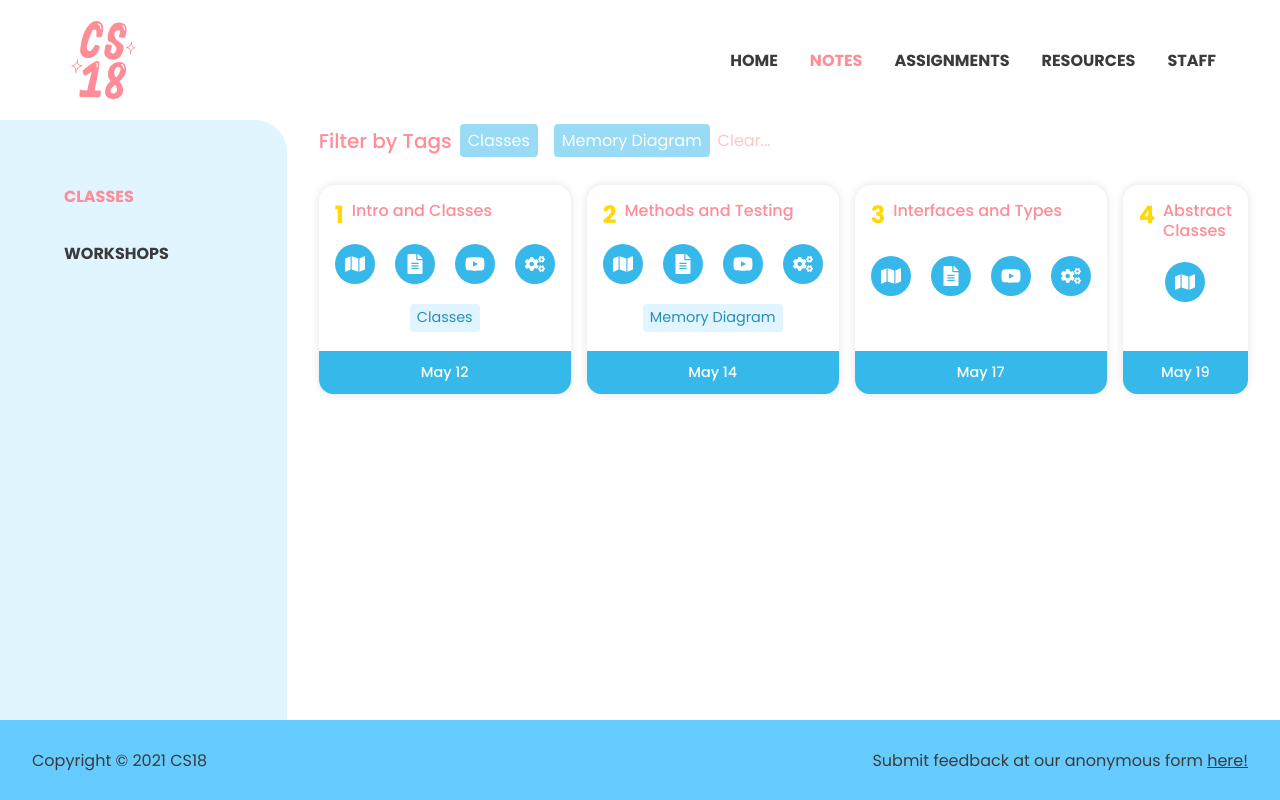
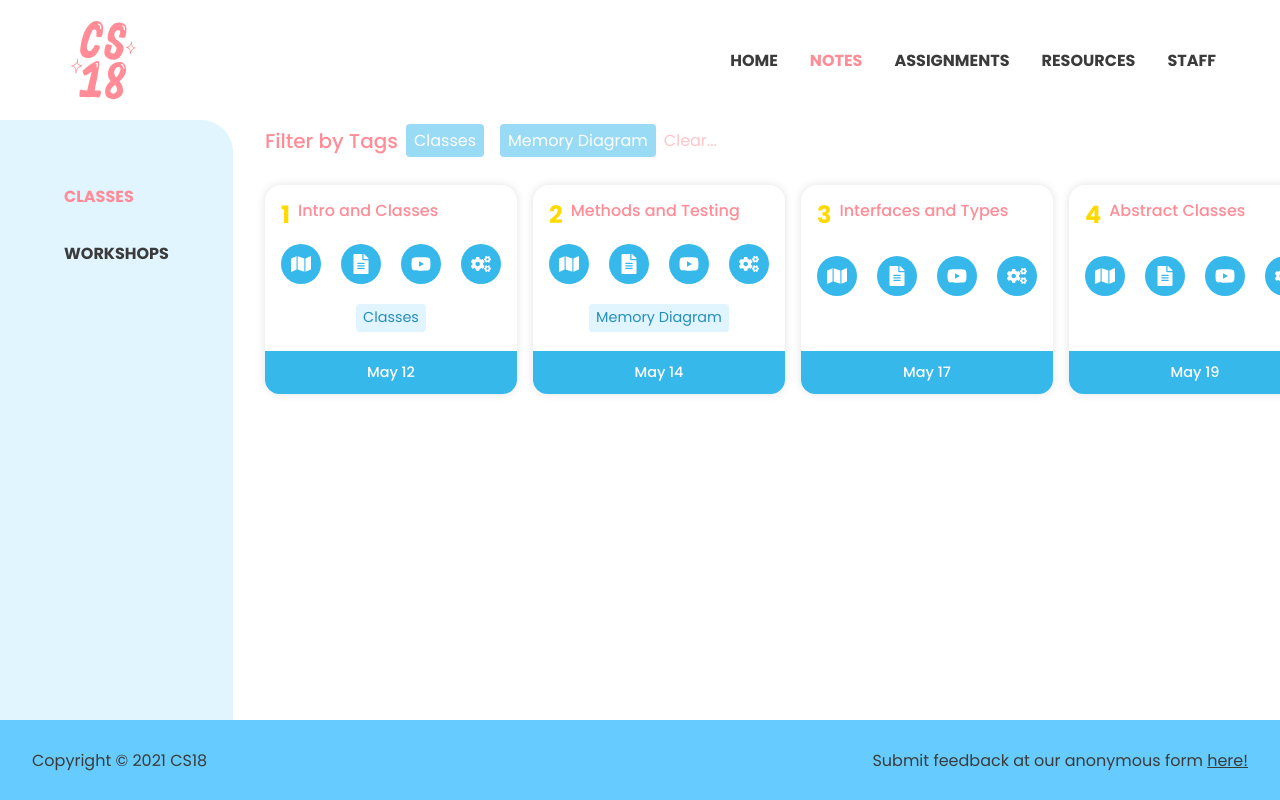
Before and after one commit to cs18-summer-2021/cs18-summer-2021.github.io, a React (Create React App) app: page /classes in a window 1280 px wide. Built offline with nearby package versions, Linux system fonts and the light colour scheme.

Commit message:
lec 4 notes

```diff
--- a/src/Info/Notes/Classes/Classes.js
+++ b/src/Info/Notes/Classes/Classes.js
@@ -86,7 +86,10 @@ const classes = [
     {
 	number: 4, title: "Abstract Classes", outDate: "May 19", active: true,
 	links: [
-	    makeIcon(iconType.SETUP, "https://hackmd.io/@cs18-spring-2021/lec04setup-sum")
+	    makeIcon(iconType.SETUP, "https://hackmd.io/@cs18-spring-2021/lec04setup-sum"),
+	    makeIcon(iconType.NOTES, makeUrl(4, "04abs-classes.pdf")),
+	    makeIcon(iconType.VIDEO, "https://brown.hosted.panopto.com/Panopto/Pages/Viewer.aspx?id=46342dfd-23a2-4591-9132-ad2d010b4057"),
+	    makeIcon(iconType.PRACTICE, makeUrl(4, "04tracing.pdf")),
 	],
 	tags: []
     }
```
Also changed, not shown: 2 other files (tests, documents, lock files or other folders).
